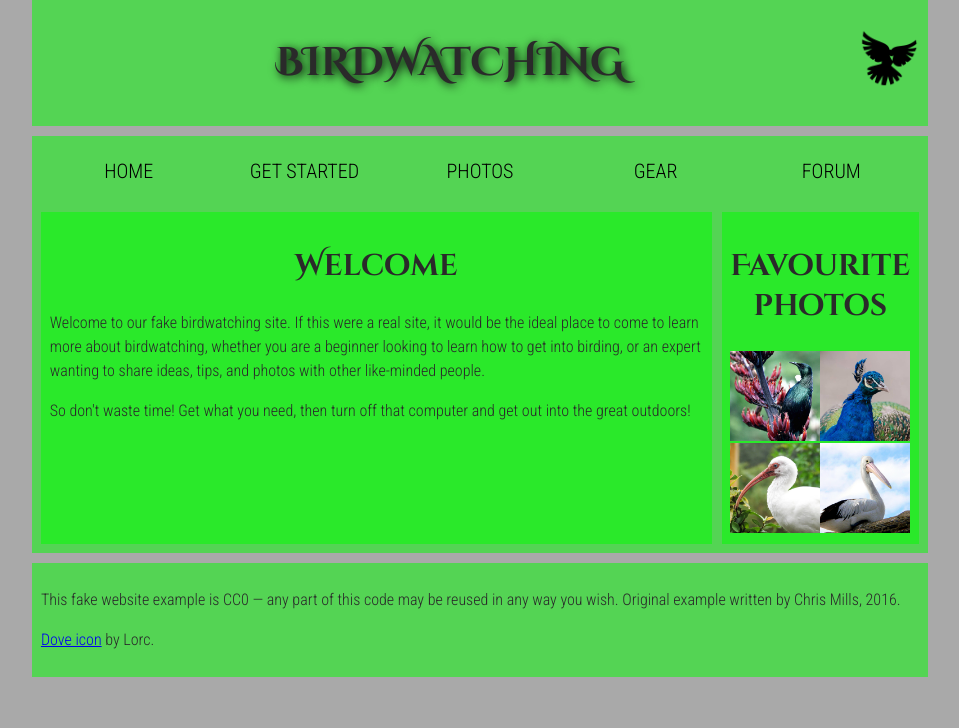
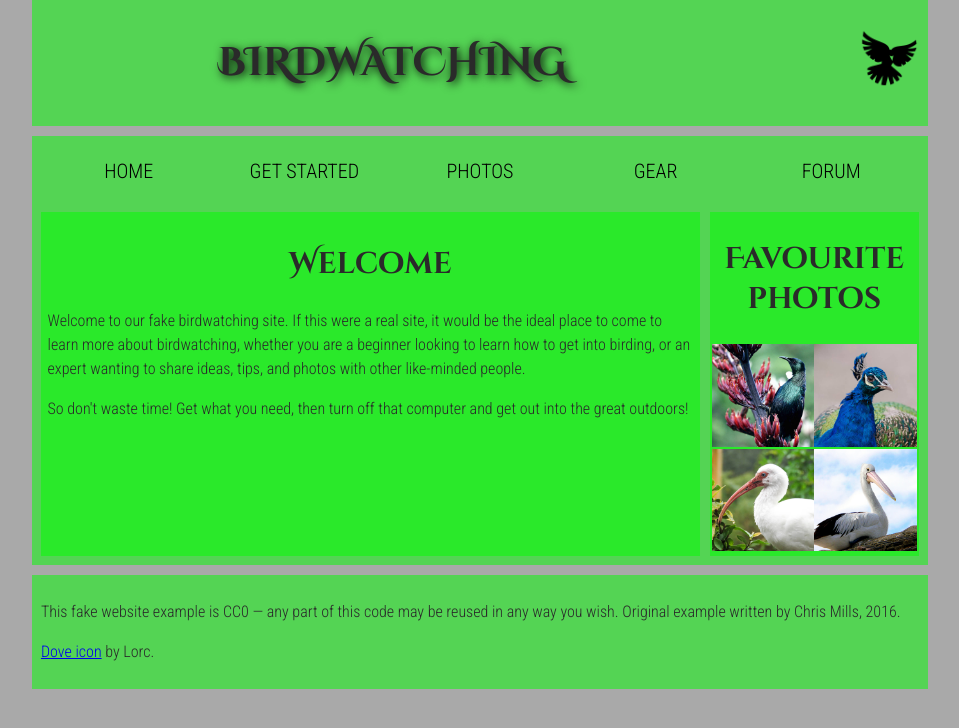
Before and after one commit to morganmontague/page-structure-attempt1, a plain HTML site: page index.html in a window 1280 px wide. Shown: the whole page, without its empty margins (160-1119 px from the left). Drawn offline with Linux system fonts and the light colour scheme.

Commit message:
changed flex to grid

```diff
--- a/index.html
+++ b/index.html
@@ -6,12 +6,13 @@
     <link href="https://fonts.googleapis.com/css?family=Roboto+Condensed:300%7CCinzel+Decorative:700" rel="stylesheet">
     <link rel="stylesheet" href="style.css" />
     <script src="script.js" defer></script>
+    <link rel="icon" href="dove.png" type="image/x-icon">
   </head>
 
   <body>
     <header>
-      <h1>Birdwatching</h1>
-      <img src="dove.png" alt="a simple dove logo">
+      <div id="titleBirds"><h1>Birdwatching</h1></div>
+      <div id="head_img"><img src="dove.png" alt="a simple dove logo"></div>
     </header>
     <nav>
       <ul>
--- a/style.css
+++ b/style.css
@@ -52,8 +52,10 @@ p, li {
 
 header {
   margin-bottom: 10px;
-  display: flex;
-  flex-flow: row wrap;
+  /* display: flex;
+  flex-flow: row wrap; */
+  display: grid;
+  grid-template-columns: 80% 20%;
 }
 
 body > * {
@@ -67,33 +69,47 @@ main, header, nav, article, aside, footer, section {
 }
 
 h1 {
-  flex: 5;
+   /* flex: 5; */
   text-transform: uppercase;
 }
 
+#titleBirds{
+  display: grid;
+
+}
+
+#head_img{
+  display: grid;
+  justify-content: end;
+}
 header img {
-  display: block;
+  /* display: block; */
+  /* display: grid;
+  justify-content: right; */
+
   height: 60px;
   padding-top: 20.15px;
 }
 
 nav {
   height: 50px;
-  flex: 100%;
-  display: flex;
+  /* flex: 100%;
+  display: flex; */
 }
 
 nav ul {
   padding: 0;
   list-style-type: none;
-  flex: 2;
-  display: flex;
+  /* flex: 2;
+  display: flex; */
+  display: grid;
+  grid-template-columns: 1fr 1fr 1fr 1fr 1fr;
 }
 
 nav li {
   display: inline;
   text-align: center;
-  flex: 1;
+  /* flex: 1; */
 }
 
 nav a, nav span {
@@ -110,15 +126,17 @@ nav a, nav span {
 /* || main layout */
 
 main {
-  display: flex;
+  /* display: flex; */
+  display: grid;
+  grid-template-columns: 75% 25%;
 }
 
 article, section {
-  flex: 4;
+  /* flex: 4; */
 }
 
 aside {
-  flex: 1;
+  /* flex: 1; */
   margin-left: 10px;
   padding: 1%;
 }
```
